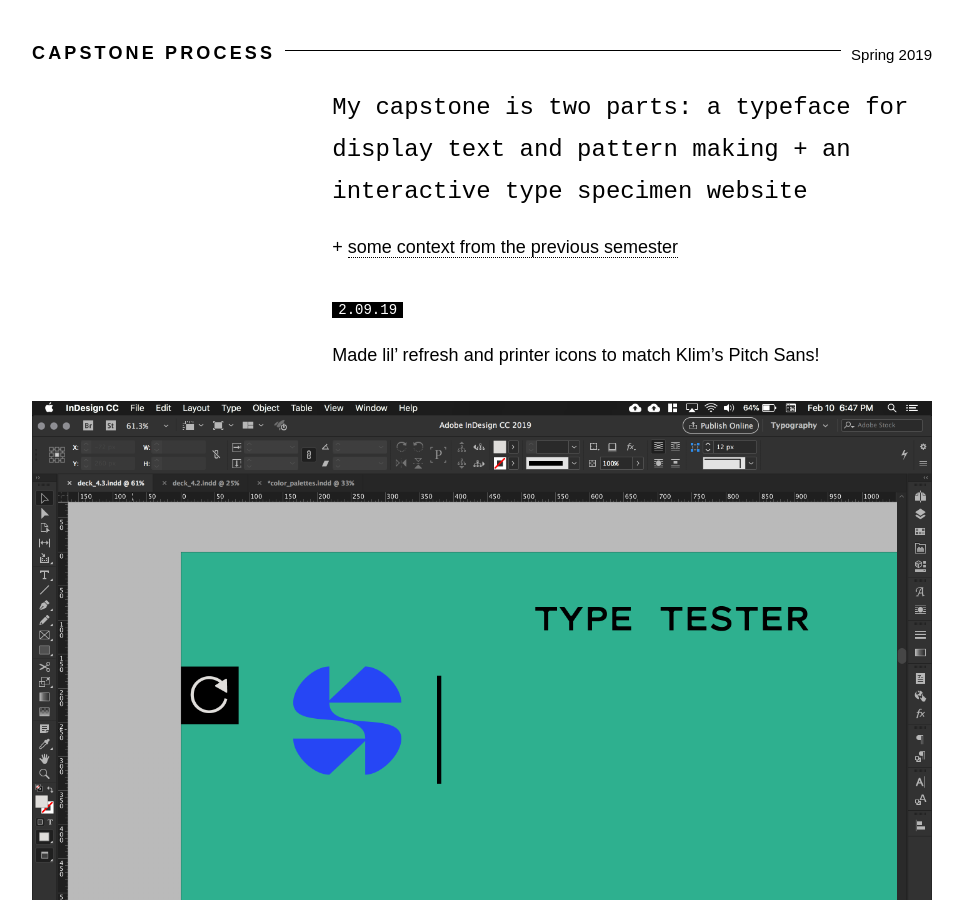
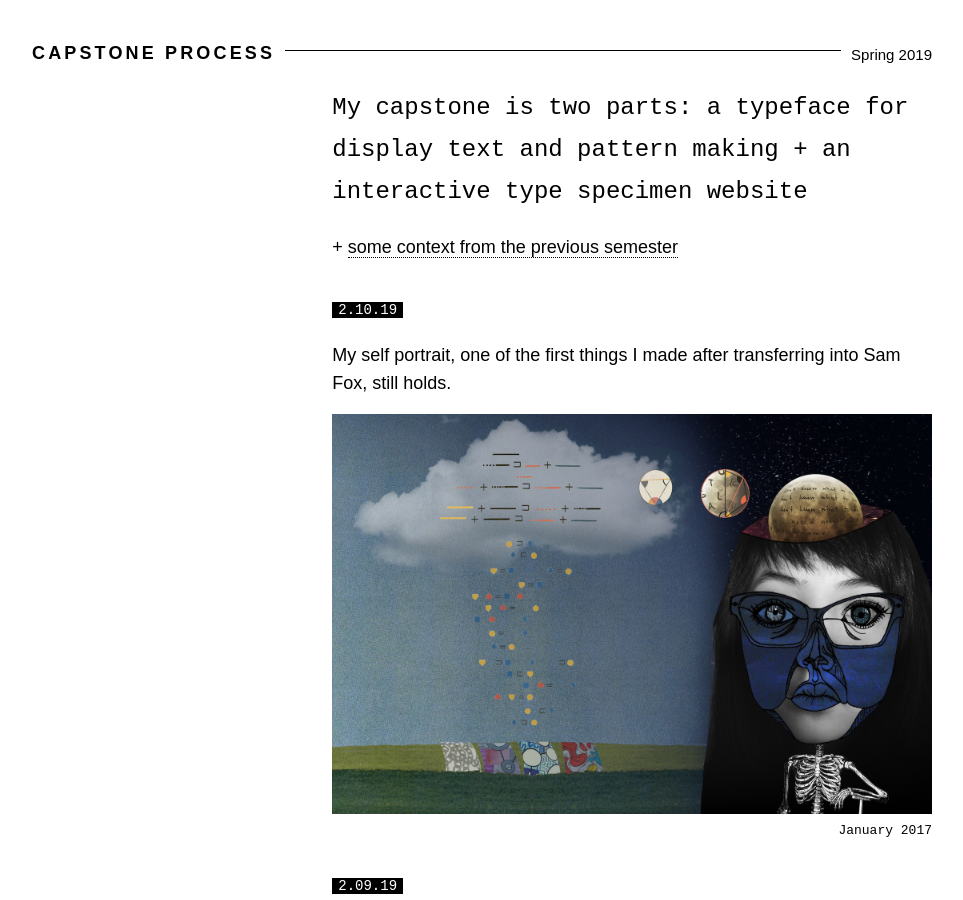
Before and after one commit to vannavu/capstone_process, a Jekyll site: the page built from index.md, in a window 1280 px wide and 900 px high. Shown: the whole window, without its empty margins (158-1121 px from the left). Built offline with Jekyll 4.4.1, drawn with Linux system fonts in a browser that asks for light colours; some web fonts are replaced.

Commit message:
self portrait

```diff
--- /dev/null
+++ b/_includes/02.10.19.md
@@ -0,0 +1,8 @@
+<a name="02.10.19"></a>
+
+<span class="log_date">2.10.19</span>
+
+My self portrait, one of the first things I made after transferring into Sam Fox, still holds.
+
+![](images/02.10.19.jpg)
+###### January 2017
--- a/index.md
+++ b/index.md
@@ -8,6 +8,7 @@ layout: home
 
 <span>+</span> [some context from the previous semester](https://vannavu.com/referencerepository/)
 
+{% include /02.10.19.md %}
 {% include /02.09.19.md %}
 {% include /02.08.19.md %}
 {% include /02.07.19.md %}
```
Also changed, not shown: images/02.10.19.jpg (added), 4 other files.
